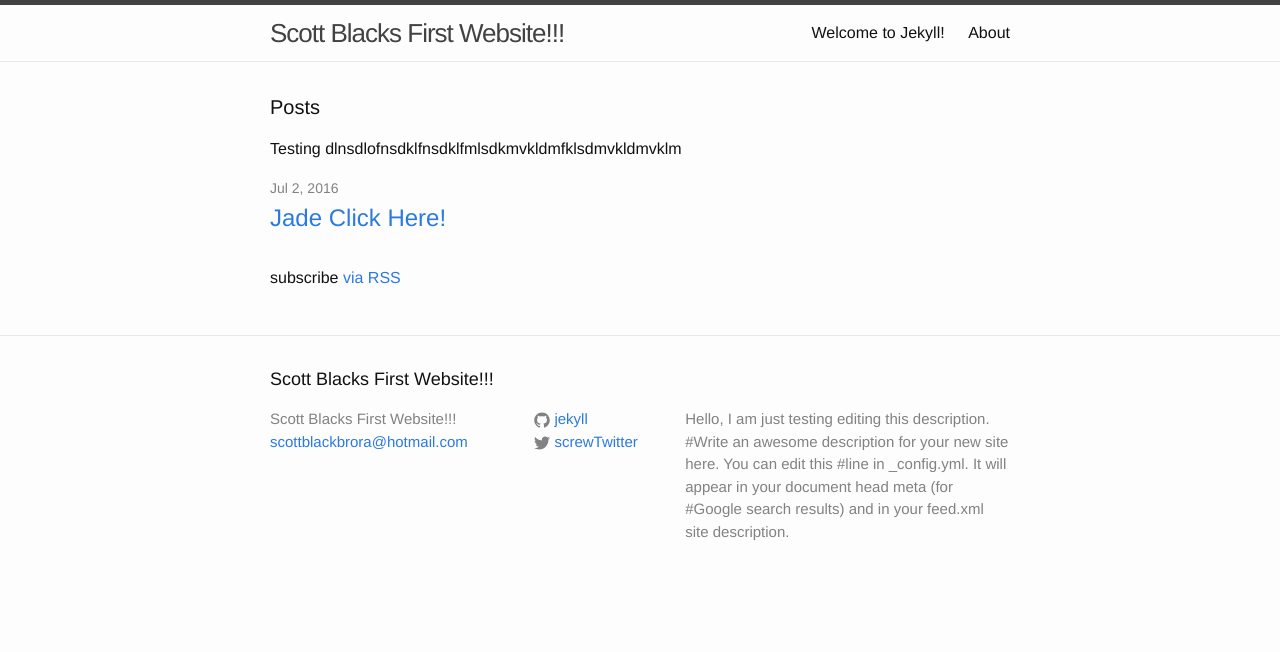
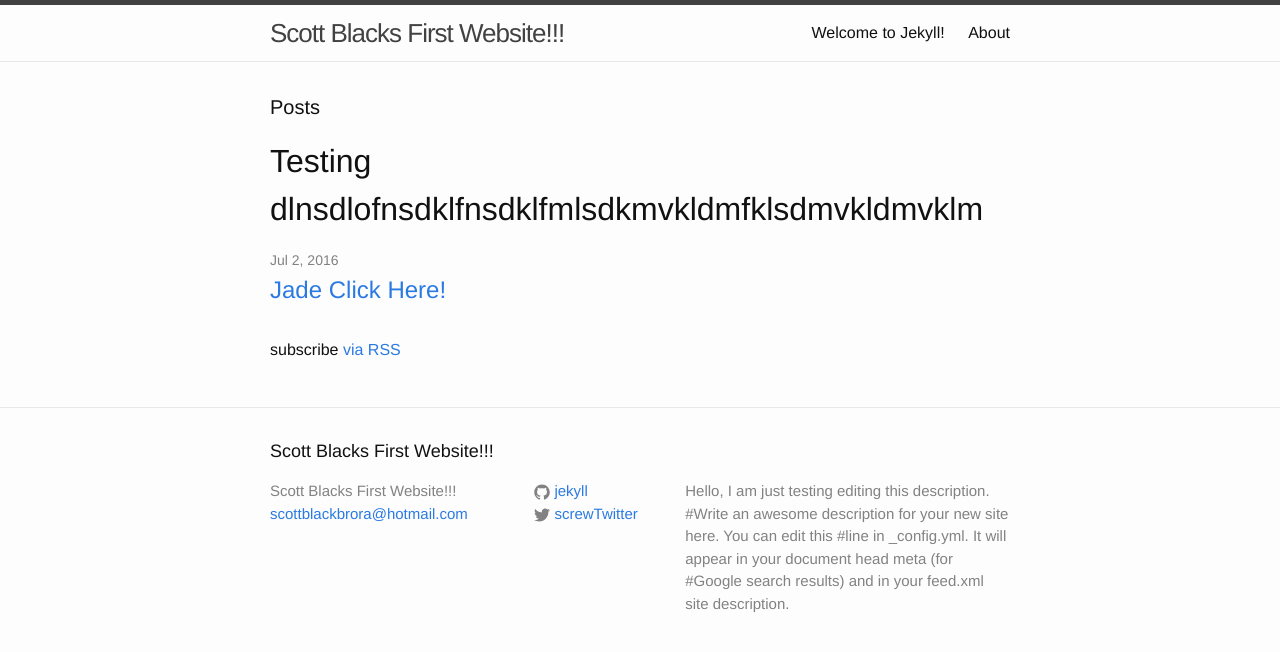
Before and after one commit to scottblackbrora/scottblackbrora.github.io, a Jekyll site: the page built from index.html, in a window 1280 px wide. Shown: the top 652 px of the page. Built offline with Jekyll 4.4.1, drawn with Linux system fonts in a browser that asks for light colours.

```diff
--- a/index.html
+++ b/index.html
@@ -6,7 +6,7 @@ layout: default
 
   <h1 class="page-heading">Posts</h1>
 
-<p> Testing dlnsdlofnsdklfnsdklfmlsdkmvkldmfklsdmvkldmvklm   </p>
+<h1> Testing dlnsdlofnsdklfnsdklfmlsdkmvkldmfklsdmvkldmvklm   </h1>
 
   <ul class="post-list">
     {% for post in site.posts %}
```
